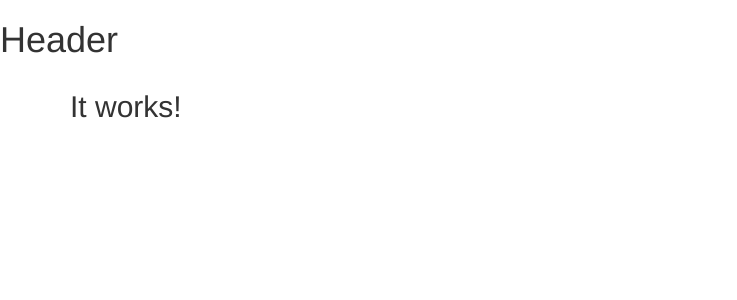
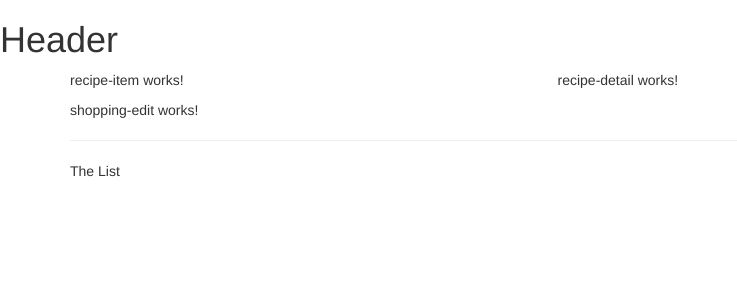
Before and after one commit to kissartisan/Udemy-Angular-Recipe-Book, an Angular app: page / in a window 1280 px wide. Shown: the top 300 px of the page, without its empty margins (0-737 px from the left). Built offline with nearby package versions, Linux system fonts and the light colour scheme.

Commit message:
Integrate the components in the app

```diff
--- a/src/app/app.component.html
+++ b/src/app/app.component.html
@@ -2,7 +2,8 @@
 <div class="container">
   <div class="row">
     <div class="col-md-12">
-      <h2>It works!</h2>
+      <app-recipes></app-recipes>
+      <app-shopping-list></app-shopping-list>
     </div>
   </div>
 </div>
--- a/src/app/recipes/recipe-list/recipe-list.component.html
+++ b/src/app/recipes/recipe-list/recipe-list.component.html
@@ -1,3 +1 @@
-<p>
-  recipe-list works!
-</p>
+<app-recipe-item></app-recipe-item>
--- a/src/app/recipes/recipes.component.html
+++ b/src/app/recipes/recipes.component.html
@@ -1,3 +1,8 @@
-<p>
-  recipes works!
-</p>
+<div class="row">
+  <div class="col-md-5">
+    <app-recipe-list></app-recipe-list>
+  </div>
+  <div class="col-md-7">
+    <app-recipe-detail></app-recipe-detail>
+  </div>
+</div>
--- a/src/app/shopping-list/shopping-list.component.html
+++ b/src/app/shopping-list/shopping-list.component.html
@@ -1,3 +1,7 @@
-<p>
-  shopping-list works!
-</p>
+<div class="row">
+  <div class="col-xs-10">
+    <app-shopping-edit></app-shopping-edit>
+    <hr>
+    <p>The List</p>
+  </div>
+</div>
```
